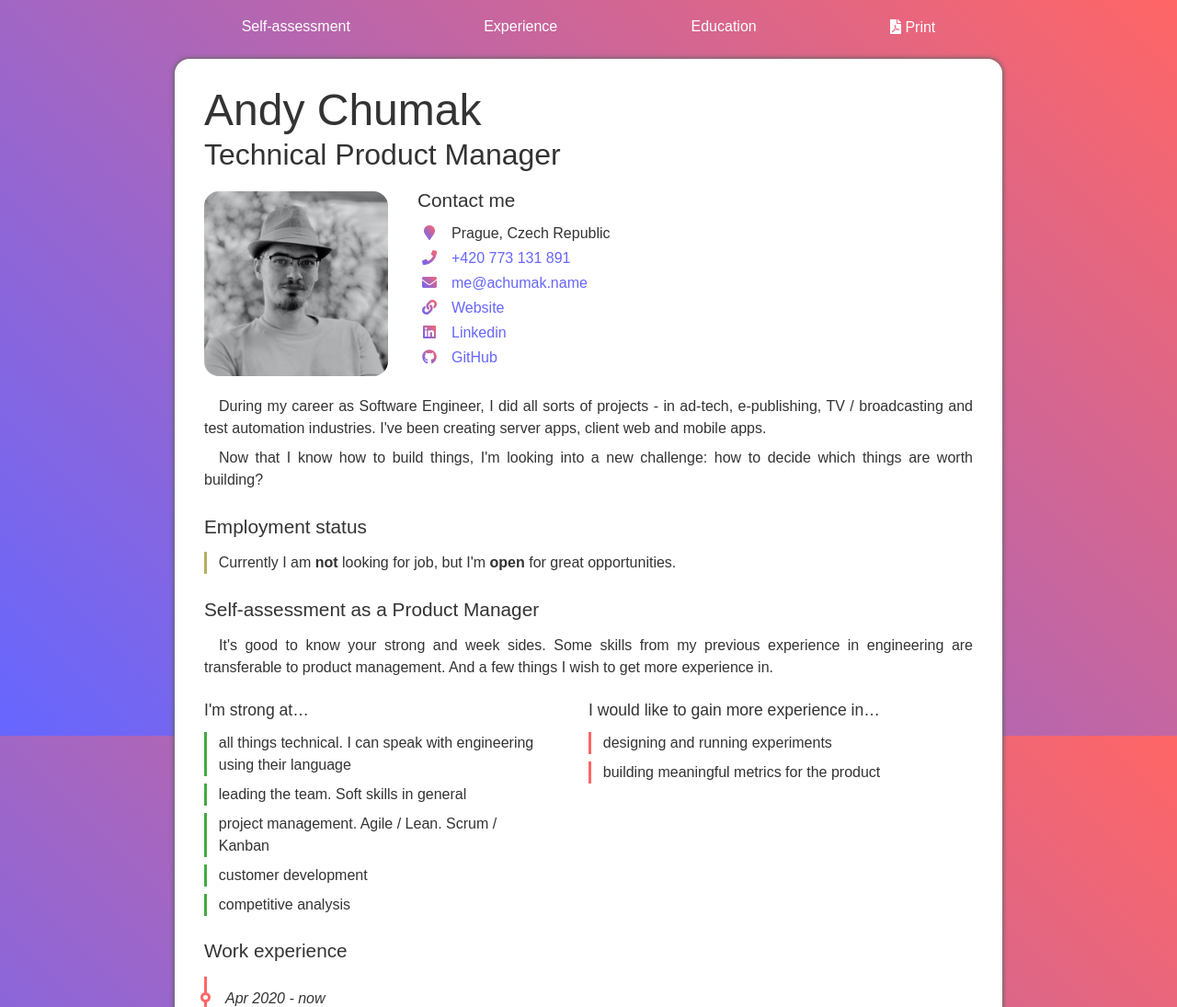
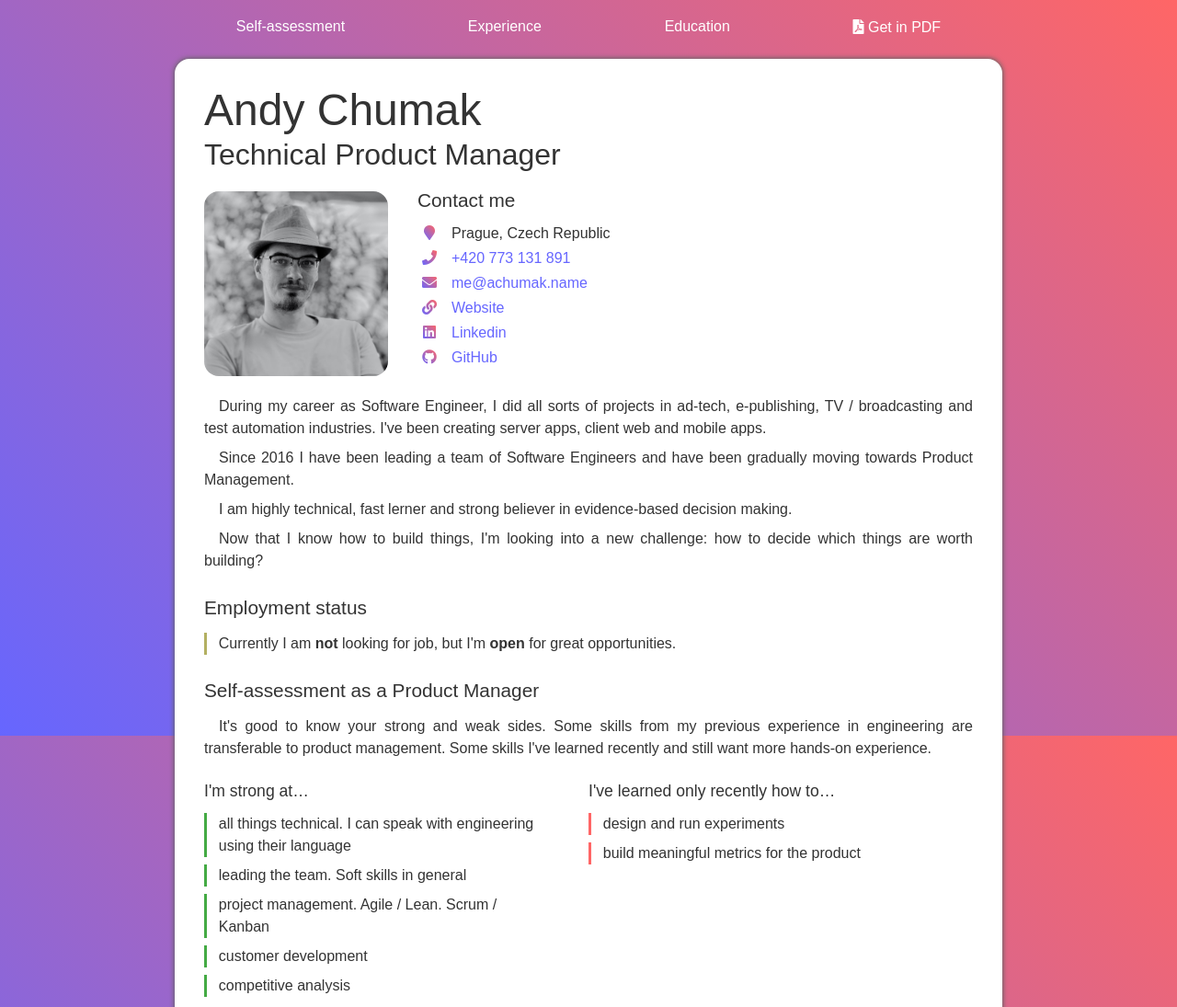
Before and after one commit to andriichumak/achumak.name, a website: page index.html in a window 1280 px wide. Shown: the top 1095 px of the page at 92% size. Drawn offline with Linux system fonts and the light colour scheme.

Commit message:
Fixed a few typos, updated some texts

```diff
--- a/index.html
+++ b/index.html
@@ -19,7 +19,7 @@
 			<li><a href="#self-assessment">Self-assessment</a></li>
 			<li><a href="#experience">Experience</a></li>
 			<li><a href="#extras">Education</a></li>
-			<li><a href="#" id="print"><i class="fas fa-file-pdf"></i> Print</a></li>
+			<li><a href="/Andy%20Chumak%20-%20Technical%20Product%20Manager.pdf" id="print" target="_blank"><i class="fas fa-file-pdf"></i> Get in PDF</a></li>
 		</ul>
 	</nav>
 </header>
@@ -44,8 +44,10 @@
 	</section>
 	<section class="section-intro">
 		<h3></h3>
-		<p>During my career as Software Engineer, I did all sorts of projects - in ad-tech, e-publishing,
+		<p>During my career as Software Engineer, I did all sorts of projects in ad-tech, e-publishing,
 			TV / broadcasting and test automation industries. I've been creating server apps, client web and mobile apps.</p>
+		<p>Since 2016 I have been leading a team of Software Engineers and have been gradually moving towards Product Management.</p>
+		<p>I am highly technical, fast lerner and strong believer in evidence-based decision making.</p>
 		<p>Now that I know how to build things, I'm looking into a new challenge: how to decide
 			which things are worth building?</p>
 	</section>
@@ -60,8 +62,8 @@
 	<section class="section-assessment" id="self-assessment">
 		<h3>Self-assessment as a Product Manager</h3>
 		<p>
-			It's good to know your strong and week sides. Some skills from my previous experience in engineering
-			are transferable to product management. And a few things I wish to get more experience in.
+			It's good to know your strong and weak sides. Some skills from my previous experience in engineering
+			are transferable to product management. Some skills I've learned recently and still want more hands-on experience.
 		</p>
 		<div class="section-assessment__container">
 			<div class="section-assessment__container__section">
@@ -75,10 +77,10 @@
 				</ul>
 			</div>
 			<div class="section-assessment__container__section">
-				<h4>I would like to gain more experience in…</h4>
+				<h4>I've learned only recently how to…</h4>
 				<ul class="list list--negative">
-					<li>designing and running experiments</li>
-					<li>building meaningful metrics for the product</li>
+					<li>design and run experiments</li>
+					<li>build meaningful metrics for the product</li>
 				</ul>
 			</div>
 		</div>
@@ -176,6 +178,7 @@
 			</li>
 		</ul>
 		<h3>Studies</h3>
+		<p>I stay current by attending courses, reading books and following influential product managers on the web.</p>
 		<ul class="list list--positive">
 			<li><span class="emphasis">"Become a Product Manager"</span> course @ <a
 					href="https://www.linkedin.com/learning/paths/become-a-product-manager-2">Linkedin Learning</a>
--- a/script.js
+++ b/script.js
@@ -34,8 +34,4 @@ window.addEventListener('load', () => {
 	nav.addEventListener('click', e => {
 		header.classList.remove('unfold');
 	});
-
-	document.querySelector('#print').addEventListener('click', () => {
-		window.print();
-	});
 });
```
Also changed, not shown: 1 other file.
